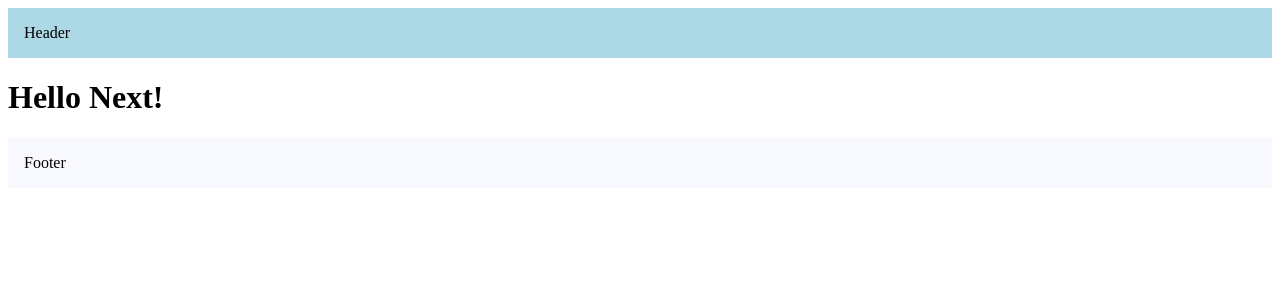
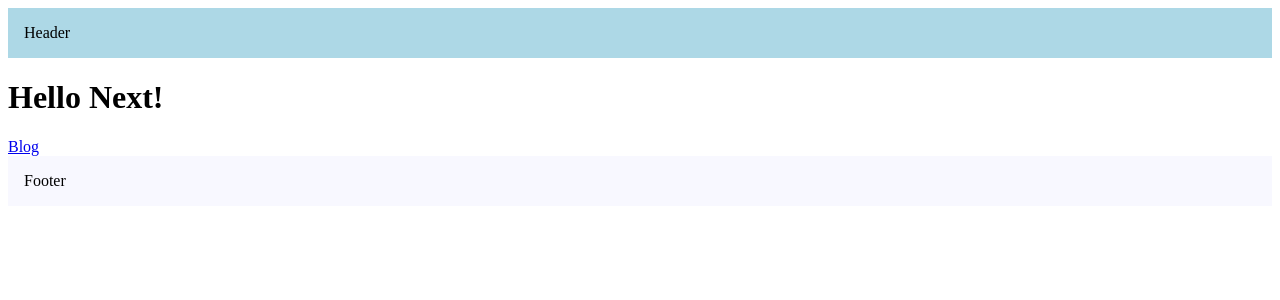
Before and after one commit to alamin-php/learn-next, a Next.js app: page / in a window 1280 px wide. Shown: the top 300 px of the page. Built offline with nearby package versions, Linux system fonts and the light colour scheme.

Commit message:
Link Component

```diff
--- a/src/app/blog/page.tsx
+++ b/src/app/blog/page.tsx
@@ -1,3 +1,8 @@
+export const metadata = {
+    title:"Blog"
+}
+
+
 export default function Blog(){
     return(
         <h1>Blog Page</h1>
--- a/src/app/page.tsx
+++ b/src/app/page.tsx
@@ -1,5 +1,10 @@
+import Link from "next/link";
+
 export default function Home() {
   return (
-    <h1>Hello Next!</h1>
+    <>
+      <h1>Hello Next!</h1>
+      <Link href="/blog">Blog</Link>
+    </>
   );
 }
```
